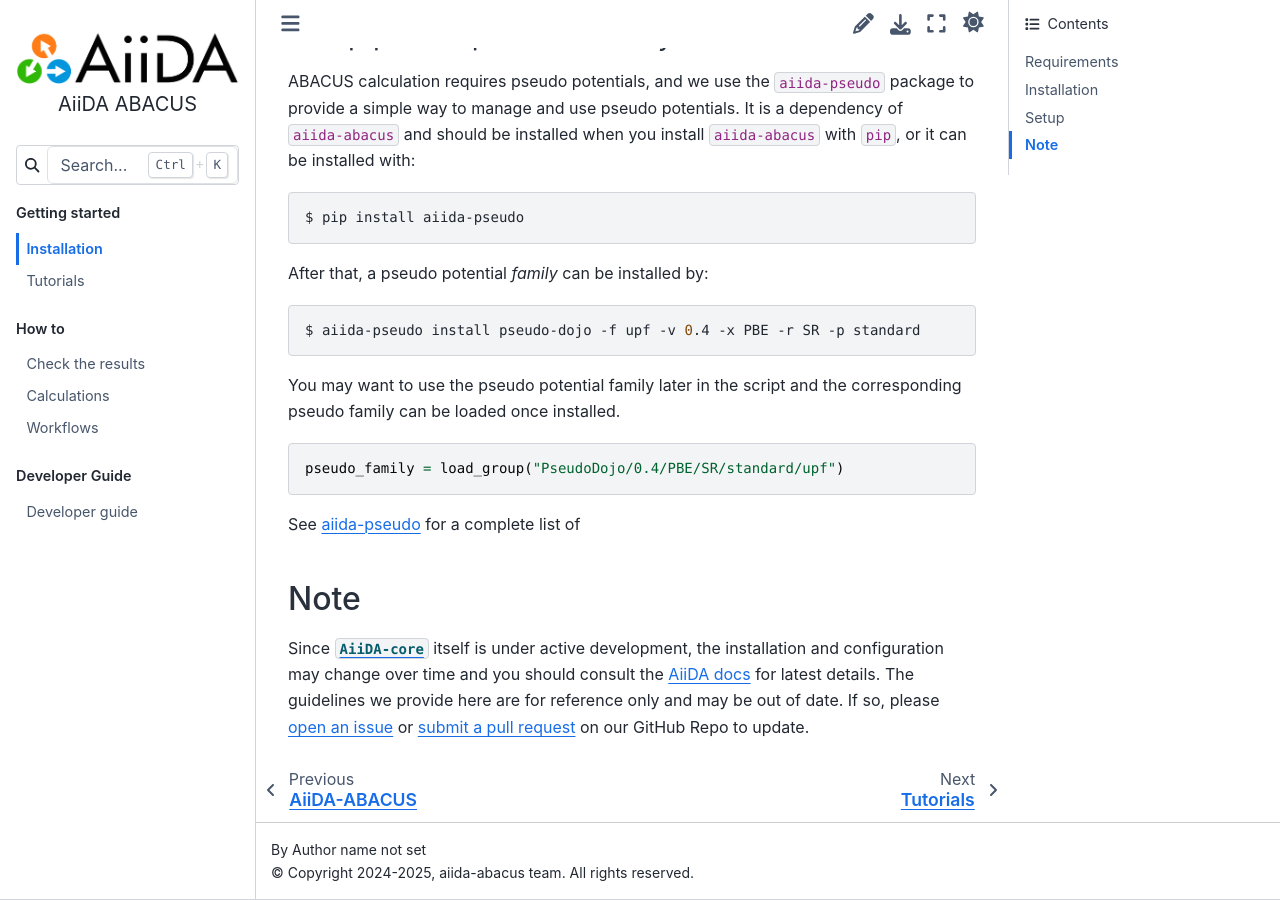
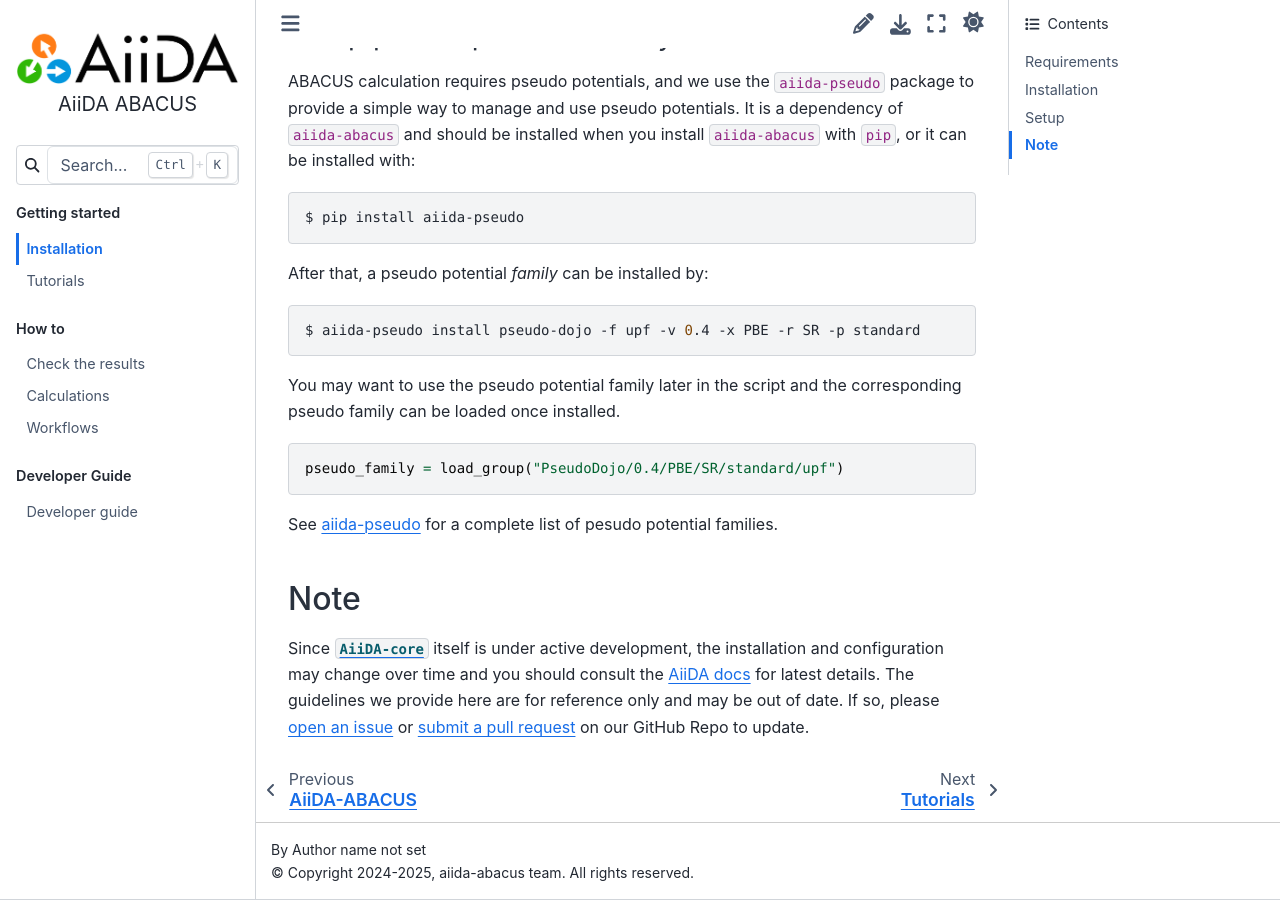
Before and after one commit to MCresearch/aiida-abacus, a Sphinx documentation site: the page built from docs/source/installation/index.md, in a window 1280 px wide and 900 px high, scrolled down 2617 px. Built offline with Sphinx 7.4.7 and the Sphinx Book theme 1.1.4, drawn with Linux system fonts in a browser that asks for light colours; pages that are not in the unit, such as notebooks, are missing from menus.

````diff
--- a/docs/source/installation/index.md
+++ b/docs/source/installation/index.md
@@ -114,7 +114,7 @@
 pseudo_family = load_group("PseudoDojo/0.4/PBE/SR/standard/upf")
 ```
 
-See [aiida-pseudo](https://aiida-pseudo.readthedocs.io/en/latest/index.html) for a complete list of
+See [aiida-pseudo](https://aiida-pseudo.readthedocs.io/en/latest/index.html) for a complete list of pesudo potential families.
 
 ## Note
 
````
